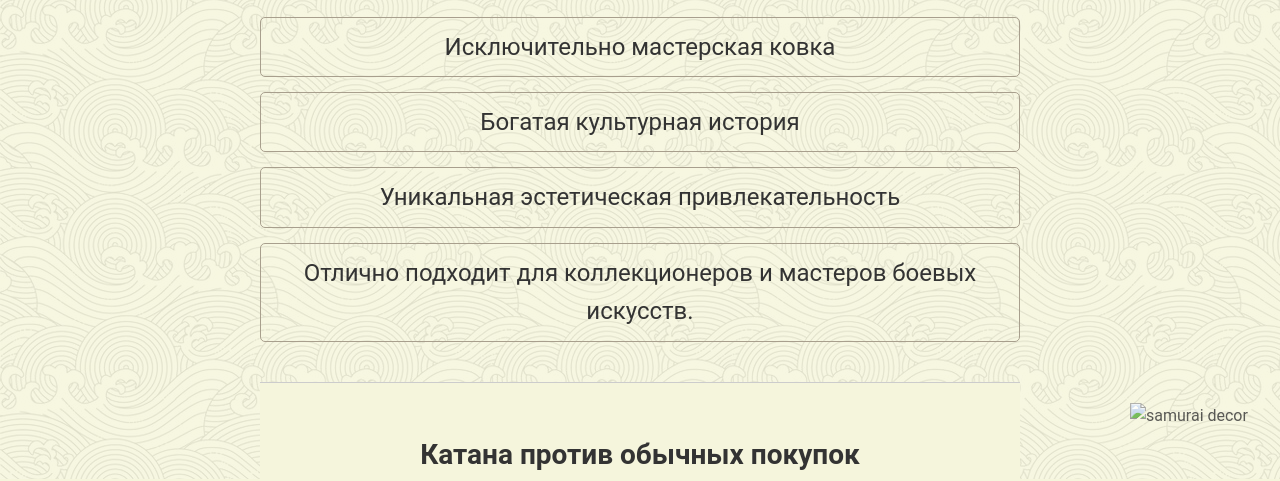
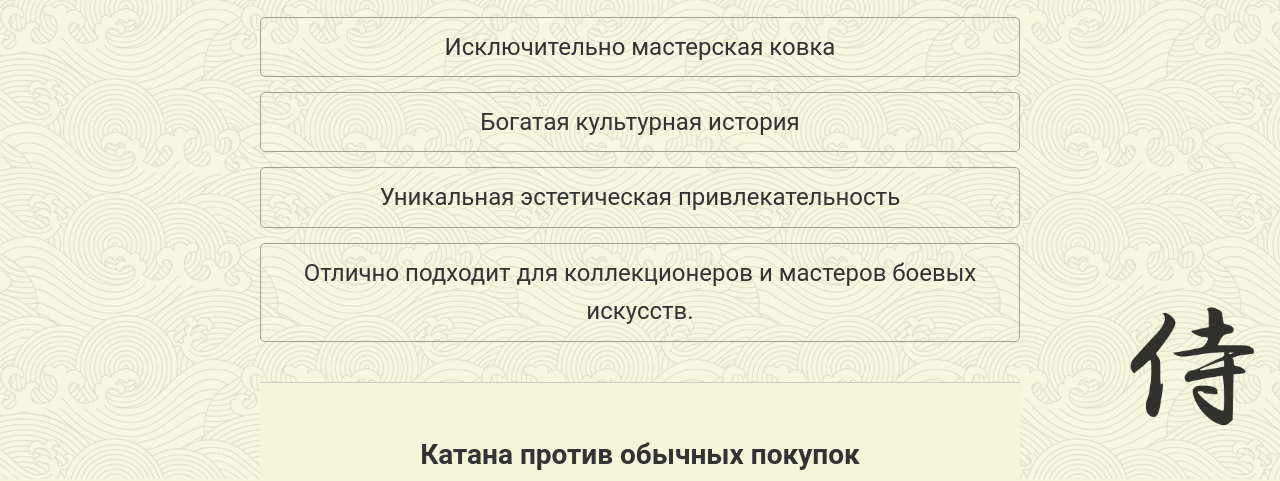
Before and after one commit to xamankena/advantagesforkatana, a plain HTML site: page index.html in a window 1280 px wide. Shown: the part 321-802 px from the top of the page. Drawn offline with Linux system fonts and the light colour scheme; the site is published under a folder, as on GitHub Pages, so addresses that start at the root find nothing.

Commit message:
Update index.html

```diff
--- a/index.html
+++ b/index.html
@@ -25,7 +25,7 @@
         </section>
 
         <img src="png-transparent-katakana-hiragana-japanese-removebg-preview.png" alt="katana decor" class="corner-img top-left">
-<img src="/png-transparent-way-of-the-samurai-bushido-kanji-japan-samurai-text-hand-monochrome-thumbnail-removebg-preview.png" alt="samurai decor" class="corner-img bottom-right">
+<img src="png-transparent-way-of-the-samurai-bushido-kanji-japan-samurai-text-hand-monochrome-thumbnail-removebg-preview.png" alt="samurai decor" class="corner-img bottom-right">
 
         <section class="comparison-block">
   <h2>Катана против обычных покупок</h2>
```
